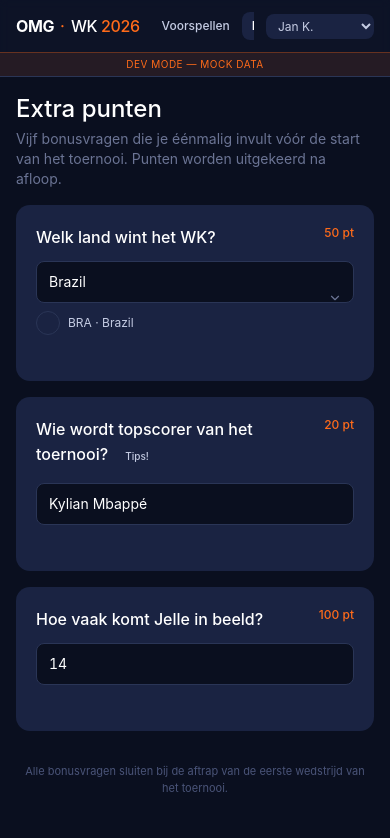
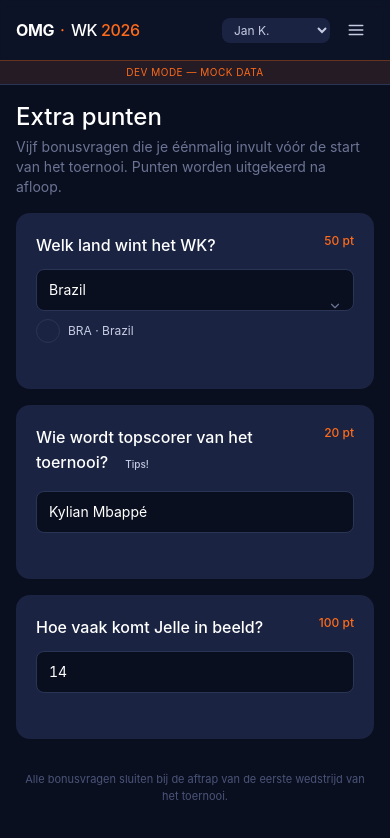
Before and after one commit to Guidoznl/OMG-WK-POULE-TEST, a Next.js app: page /extras in a window 390 px wide. Shown: the top 838 px of the page. Built offline with nearby package versions, Linux system fonts and the light colour scheme.

Commit message:
Implement mobile navigation and close menu on route change
Added mobile navigation functionality and updated styles.

```diff
--- a/components/TopNav.tsx
+++ b/components/TopNav.tsx
@@ -11,6 +11,7 @@ export function TopNav() {
   const pathname = usePathname()
   const [user, setUser] = useState<Profile | null>(null)
   const [allUsers, setAllUsers] = useState<Profile[]>([])
+  const [mobileOpen, setMobileOpen] = useState(false)
 
   useEffect(() => {
     const provider = getDataProvider()
@@ -18,6 +19,11 @@ export function TopNav() {
     if (isMockMode() && provider.devListUsers) {
       provider.devListUsers().then(setAllUsers)
     }
+  }, [pathname])
+
+  // Sluit menu automatisch bij navigatie
+  useEffect(() => {
+    setMobileOpen(false)
   }, [pathname])
 
   async function handleSwitch(userId: string) {
@@ -47,6 +53,27 @@ export function TopNav() {
     ? [...baseItems, { href: '/admin', label: 'Admin' }]
     : baseItems
 
+  function isItemActive(href: string): boolean {
+    const isAdminLink = href === '/admin' || href.startsWith('/admin/')
+    const isMineLink = user && href === `/speler/${user.id}`
+    return pathname === href
+      || (isAdminLink && pathname.startsWith('/admin'))
+      || !!(isMineLink && pathname.startsWith(`/speler/${user.id}`))
+  }
+
+  function itemClasses(href: string): string {
+    const isAdminLink = href === '/admin' || href.startsWith('/admin/')
+    const active = isItemActive(href)
+    if (active) {
+      return isAdminLink
+        ? 'bg-accent-orange/20 text-accent-orange'
+        : 'bg-ink-700 text-ink-50'
+    }
+    return isAdminLink
+      ? 'text-accent-orange/80 hover:text-accent-orange'
+      : 'text-ink-200 hover:text-ink-50'
+  }
+
   return (
     <header className="border-b border-ink-600 bg-ink-900/80 backdrop-blur-sm sticky top-0 z-10">
       <div className="max-w-3xl mx-auto px-4 py-3 flex items-center justify-between gap-3">
@@ -60,29 +87,17 @@ export function TopNav() {
           </span>
         </Link>
 
-        <nav className="flex gap-0.5 overflow-x-auto">
-          {navItems.map(item => {
-            const isAdminLink = item.href === '/admin' || item.href.startsWith('/admin/')
-            const isMineLink = user && item.href === `/speler/${user.id}`
-            const isActive = pathname === item.href
-              || (isAdminLink && pathname.startsWith('/admin'))
-              || (isMineLink && pathname.startsWith(`/speler/${user.id}`))
-            return (
-              <Link
-                key={item.href}
-                href={item.href}
-                className={`px-2.5 py-1.5 rounded-lg text-xs font-medium transition-colors whitespace-nowrap ${
-                  isActive
-                    ? (isAdminLink ? 'bg-accent-orange/20 text-accent-orange' : 'bg-ink-700 text-ink-50')
-                    : isAdminLink
-                      ? 'text-accent-orange/80 hover:text-accent-orange'
-                      : 'text-ink-200 hover:text-ink-50'
-                }`}
-              >
-                {item.label}
-              </Link>
-            )
-          })}
+        {/* Desktop nav — verborgen op mobiel */}
+        <nav className="hidden md:flex gap-0.5">
+          {navItems.map(item => (
+            <Link
+              key={item.href}
+              href={item.href}
+              className={`px-2.5 py-1.5 rounded-lg text-xs font-medium transition-colors whitespace-nowrap ${itemClasses(item.href)}`}
+            >
+              {item.label}
+            </Link>
+          ))}
         </nav>
 
         <div className="flex items-center gap-2 flex-shrink-0">
@@ -98,16 +113,52 @@ export function TopNav() {
               ))}
             </select>
           )}
+          {/* Uitlog-knop alleen zichtbaar op desktop, op mobiel zit 'ie in het dropdown menu */}
           {user && !isMockMode() && (
             <button
               onClick={handleSignOut}
-              className="text-ink-200 hover:text-ink-50 text-xs whitespace-nowrap"
+              className="hidden md:inline text-ink-200 hover:text-ink-50 text-xs whitespace-nowrap"
             >
               Uitloggen
             </button>
           )}
+
+          {/* Hamburger-knop — alleen op mobiel */}
+          <button
+            onClick={() => setMobileOpen(o => !o)}
+            className="md:hidden flex items-center justify-center w-9 h-9 rounded-lg text-ink-200 hover:text-ink-50 hover:bg-ink-700 transition-colors"
+            aria-label={mobileOpen ? 'Menu sluiten' : 'Menu openen'}
+            aria-expanded={mobileOpen}
+          >
+            {mobileOpen ? <CloseIcon /> : <BurgerIcon />}
+          </button>
         </div>
       </div>
+
+      {/* Mobile dropdown — alleen als geopend */}
+      {mobileOpen && (
+        <nav className="md:hidden border-t border-ink-600 bg-ink-900">
+          <div className="max-w-3xl mx-auto px-2 py-2 flex flex-col gap-0.5">
+            {navItems.map(item => (
+              <Link
+                key={item.href}
+                href={item.href}
+                className={`px-3 py-2.5 rounded-lg text-sm font-medium transition-colors ${itemClasses(item.href)}`}
+              >
+                {item.label}
+              </Link>
+            ))}
+            {user && !isMockMode() && (
+              <button
+                onClick={handleSignOut}
+                className="mt-1 px-3 py-2.5 rounded-lg text-sm text-ink-200 hover:text-ink-50 hover:bg-ink-700 transition-colors text-left"
+              >
+                Uitloggen
+              </button>
+            )}
+          </div>
+        </nav>
+      )}
 
       {isMockMode() && (
         <div className="bg-accent-orange/10 border-t border-accent-orange/30 text-accent-orange text-[10px] text-center py-1 tracking-wider uppercase">
@@ -117,3 +168,22 @@ export function TopNav() {
     </header>
   )
 }
+
+function BurgerIcon() {
+  return (
+    <svg width="18" height="18" viewBox="0 0 24 24" fill="none" stroke="currentColor" strokeWidth="2" strokeLinecap="round" strokeLinejoin="round">
+      <line x1="3" y1="6" x2="21" y2="6" />
+      <line x1="3" y1="12" x2="21" y2="12" />
+      <line x1="3" y1="18" x2="21" y2="18" />
+    </svg>
+  )
+}
+
+function CloseIcon() {
+  return (
+    <svg width="18" height="18" viewBox="0 0 24 24" fill="none" stroke="currentColor" strokeWidth="2" strokeLinecap="round" strokeLinejoin="round">
+      <line x1="18" y1="6" x2="6" y2="18" />
+      <line x1="6" y1="6" x2="18" y2="18" />
+    </svg>
+  )
+}
```
